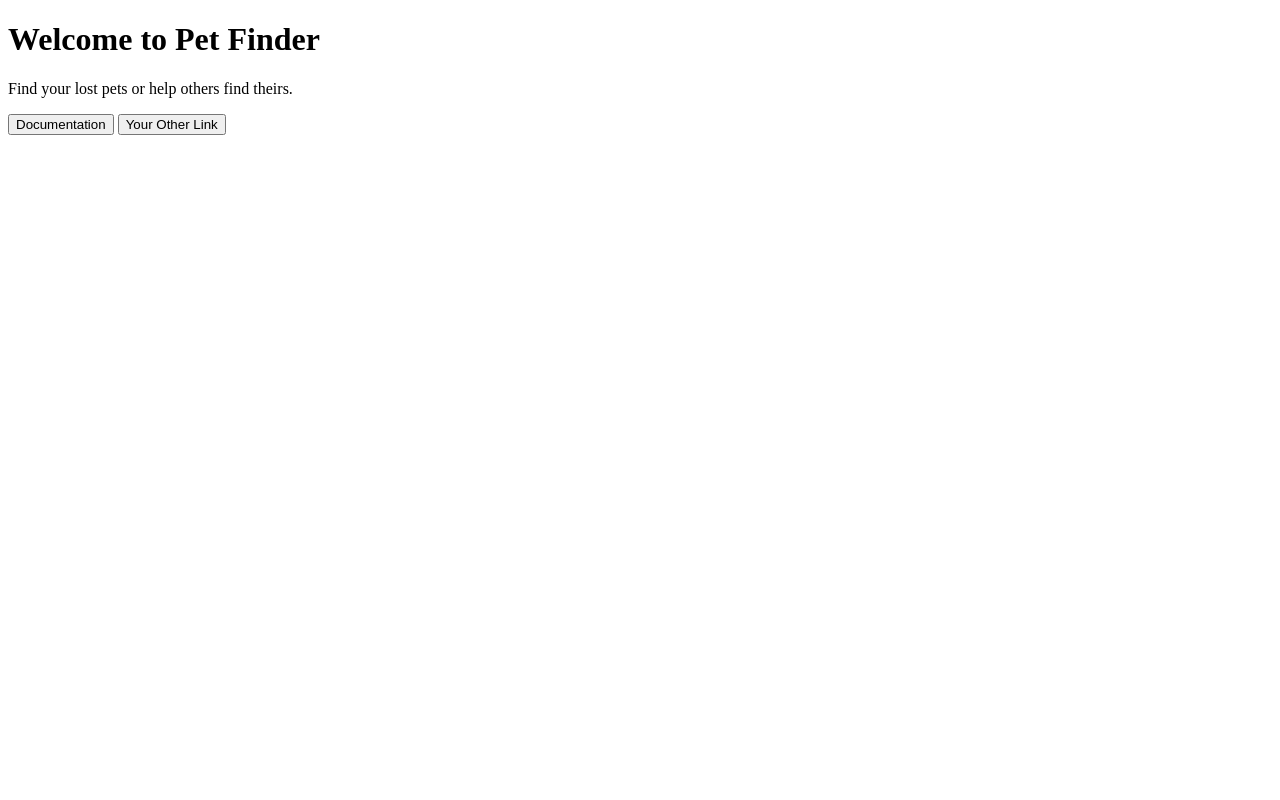
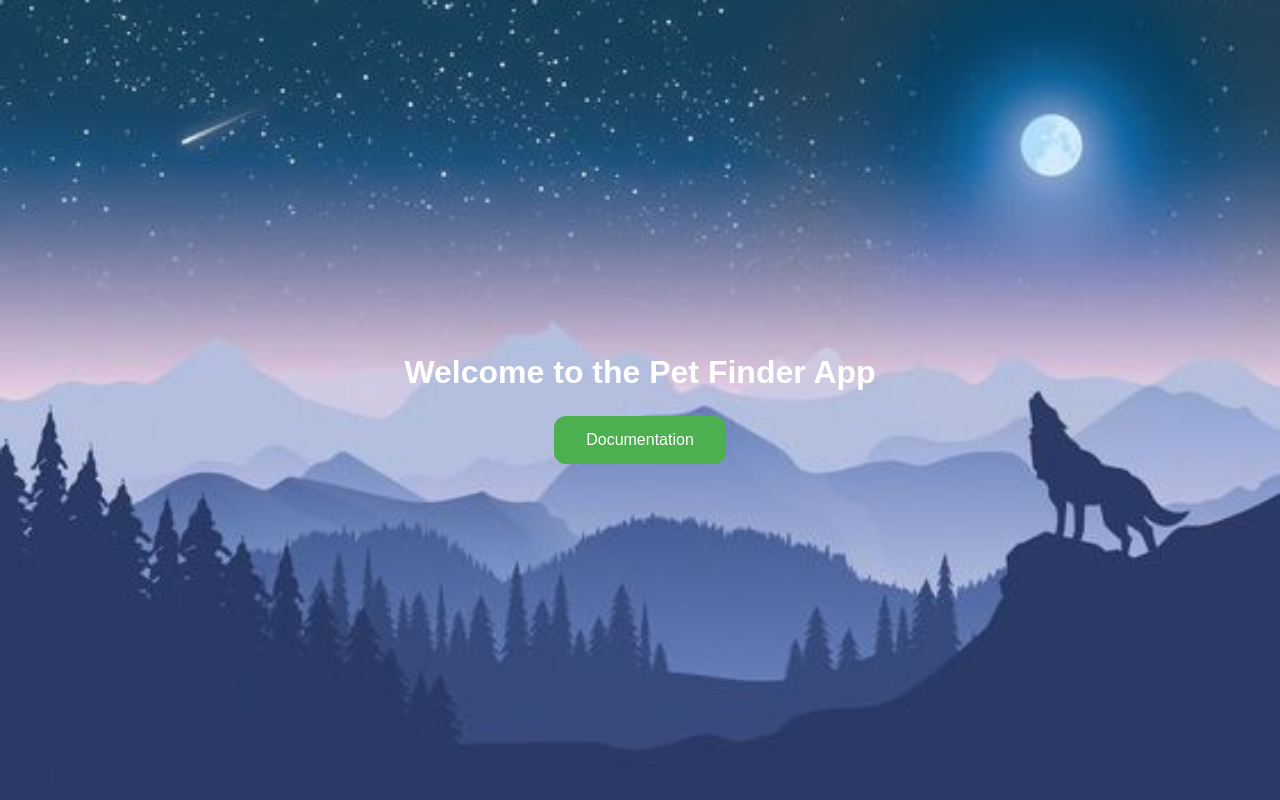
Before and after one commit to ToskePG/pet_finder, a FastAPI app: page / in a window 1280 px wide. Run offline with FastAPI, Linux system fonts and the light colour scheme.

Commit message:
Finishes index page.

```diff
--- a/app/main.py
+++ b/app/main.py
@@ -18,6 +18,6 @@ async def read_root(request: Request):
     return templates.TemplateResponse("index.html", {"request": request})
 
 # Mount static files if you have any
-#app.mount("/static", StaticFiles(directory="static"), name="static")
+app.mount("/app/static", StaticFiles(directory="app/static"), name="static")
 
 app.include_router(user.router)
--- a/app/templates/index.html
+++ b/app/templates/index.html
@@ -4,13 +4,47 @@
     <meta charset="UTF-8" />
     <meta name="viewport" content="width=device-width, initial-scale=1.0" />
     <title>Welcome to Pet Finder</title>
+    <style>
+      body,
+      html {
+        height: 100%;
+        margin: 0;
+        font-family: Arial, Helvetica, sans-serif;
+      }
+      .bg {
+        background-image: url("/app/static/images/background.jpg");
+        height: 100%;
+        background-position: center;
+        background-repeat: no-repeat;
+        background-size: cover;
+        display: flex;
+        justify-content: center;
+        align-items: center;
+        flex-direction: column;
+        text-align: center;
+        color: white;
+      }
+      .button {
+        background-color: #4caf50;
+        border: none;
+        color: white;
+        padding: 15px 32px;
+        text-align: center;
+        text-decoration: none;
+        display: inline-block;
+        font-size: 16px;
+        margin: 4px 2px;
+        cursor: pointer;
+        border-radius: 12px;
+      }
+    </style>
   </head>
   <body>
-    <h1>Welcome to Pet Finder</h1>
-    <p>Find your lost pets or help others find theirs.</p>
-    <button onclick="location.href='/docs'" type="button">Documentation</button>
-    <button onclick="location.href='/your-other-link'" type="button">
-      Your Other Link
-    </button>
+    <div class="bg">
+      <h1>Welcome to the Pet Finder App</h1>
+      <button class="button" onclick="location.href='/docs'">
+        Documentation
+      </button>
+    </div>
   </body>
 </html>
```
Also changed, not shown: app/static/images/background.jpg (added).
